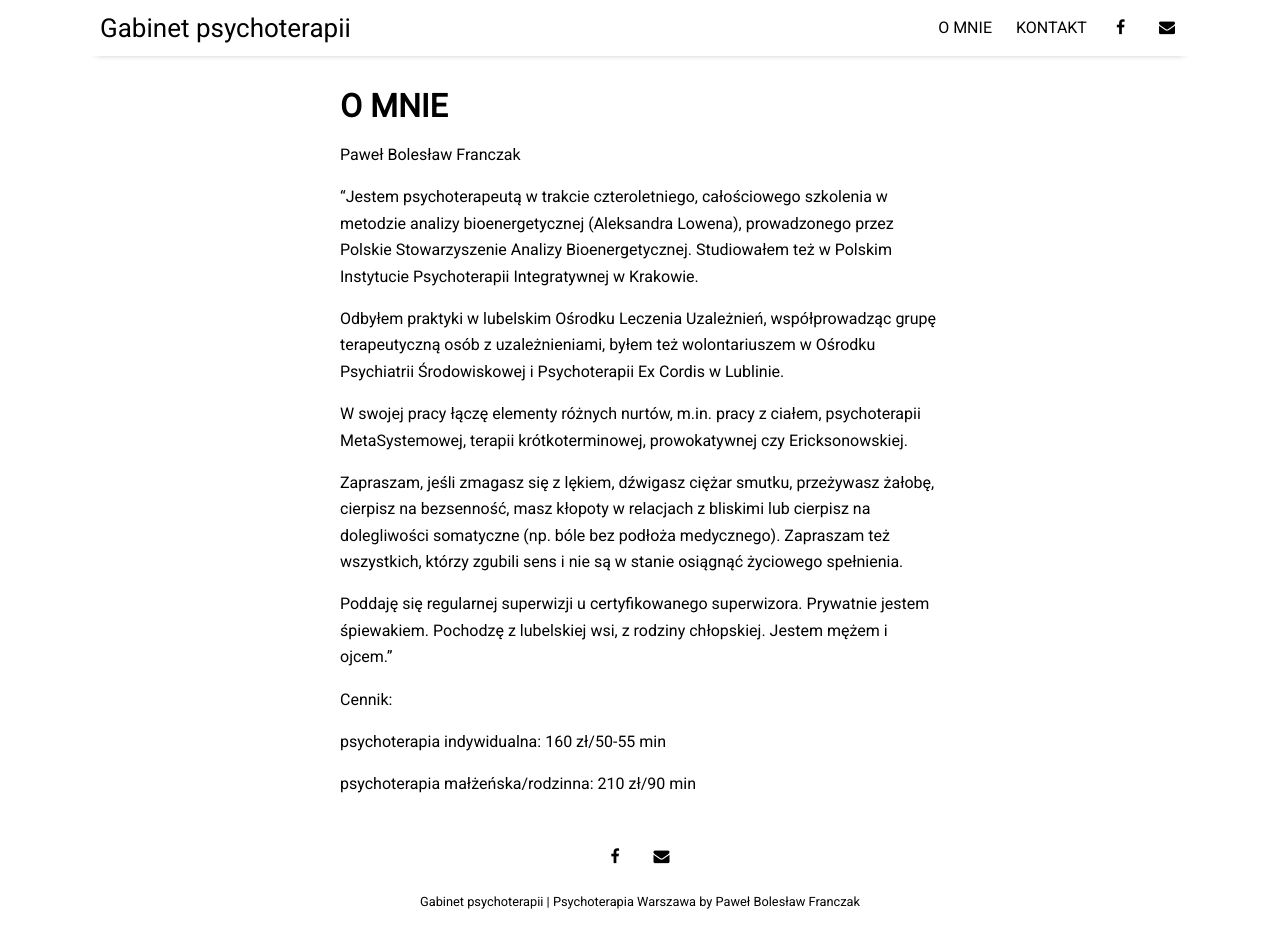
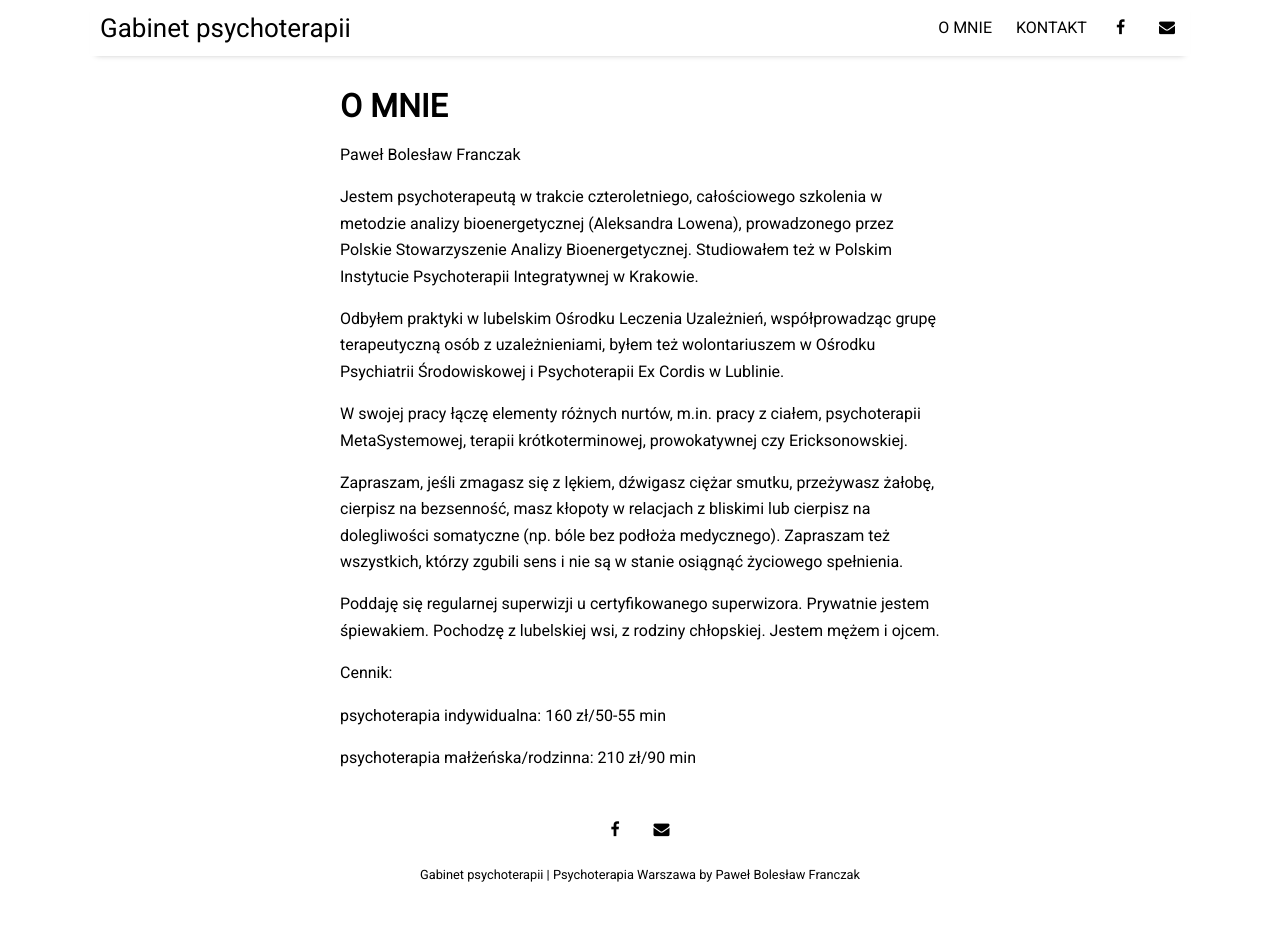
Before and after one commit to kmmolska/kmmolska.github.io, a Jekyll site: the page built from pages/about.md, in a window 1280 px wide and 940 px high. Built offline with Jekyll 4.4.1, drawn with Linux system fonts in a browser that asks for light colours; nearby versions of some CDN libraries.

```diff
--- a/pages/about.md
+++ b/pages/about.md
@@ -5,7 +5,7 @@ title: O MNIE
 
 Paweł Bolesław Franczak
 
-"Jestem psychoterapeutą w trakcie czteroletniego, całościowego szkolenia w metodzie analizy bioenergetycznej (Aleksandra Lowena), prowadzonego przez Polskie Stowarzyszenie Analizy Bioenergetycznej. Studiowałem też w Polskim Instytucie Psychoterapii Integratywnej w Krakowie.
+Jestem psychoterapeutą w trakcie czteroletniego, całościowego szkolenia w metodzie analizy bioenergetycznej (Aleksandra Lowena), prowadzonego przez Polskie Stowarzyszenie Analizy Bioenergetycznej. Studiowałem też w Polskim Instytucie Psychoterapii Integratywnej w Krakowie.
 
 Odbyłem praktyki w lubelskim Ośrodku Leczenia Uzależnień, współprowadząc grupę terapeutyczną osób z uzależnieniami, byłem też wolontariuszem w Ośrodku Psychiatrii Środowiskowej i Psychoterapii Ex Cordis w Lublinie.
 
@@ -13,7 +13,7 @@ W swojej pracy łączę elementy różnych nurtów, m.in. pracy z ciałem, psych
 
 Zapraszam, jeśli zmagasz się z lękiem, dźwigasz ciężar smutku, przeżywasz żałobę, cierpisz na bezsenność, masz kłopoty w relacjach z bliskimi lub cierpisz na dolegliwości somatyczne (np. bóle bez podłoża medycznego). Zapraszam też wszystkich, którzy zgubili sens i nie są w stanie osiągnąć życiowego spełnienia.
 
-Poddaję się regularnej superwizji u certyfikowanego superwizora. Prywatnie jestem śpiewakiem. Pochodzę z lubelskiej wsi, z rodziny chłopskiej. Jestem mężem i ojcem."
+Poddaję się regularnej superwizji u certyfikowanego superwizora. Prywatnie jestem śpiewakiem. Pochodzę z lubelskiej wsi, z rodziny chłopskiej. Jestem mężem i ojcem.
 
 
 Cennik:
```
